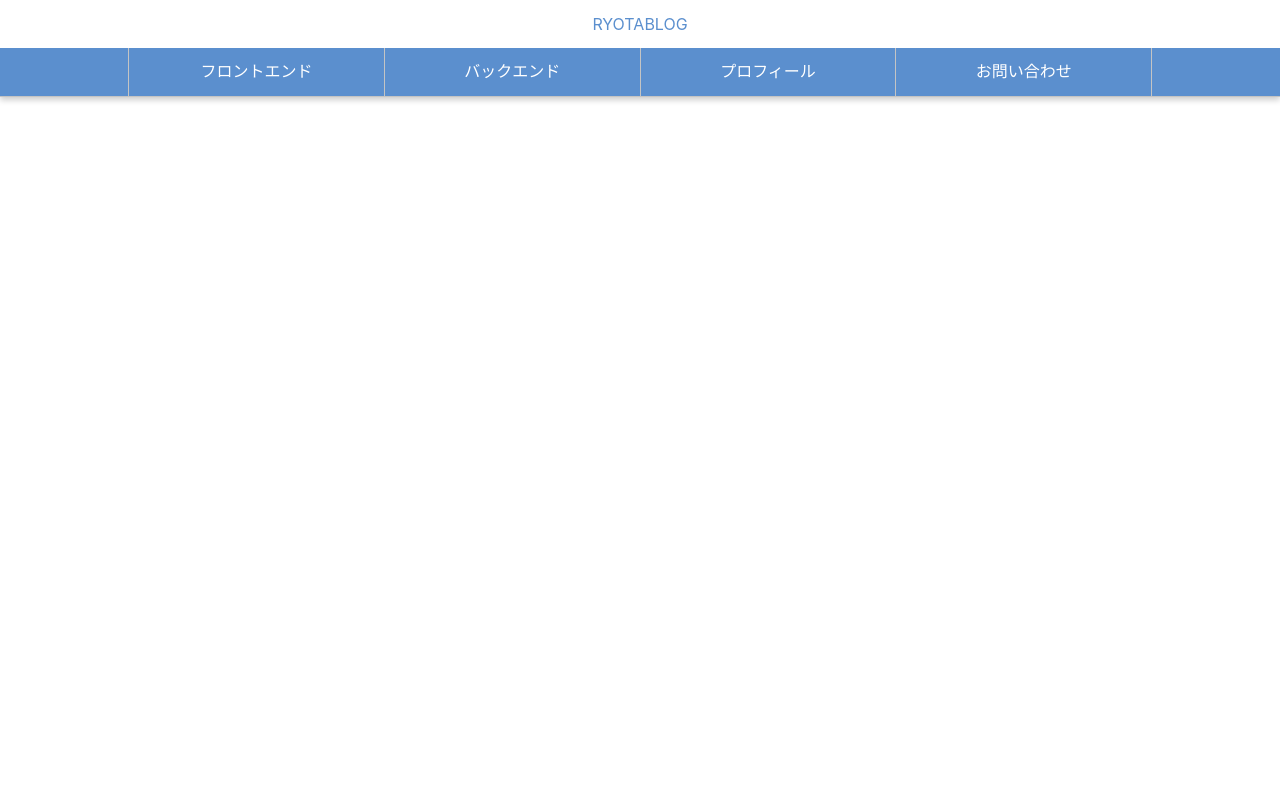
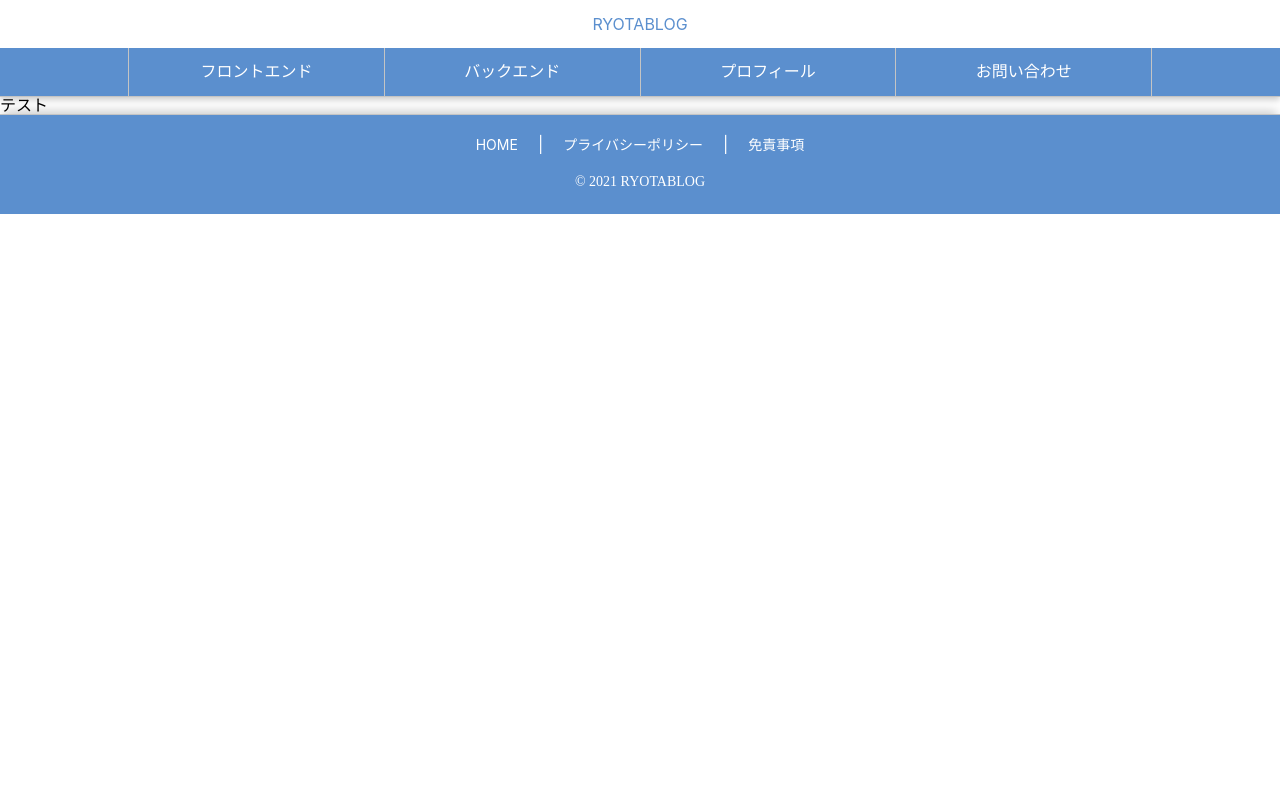
Before and after one commit to RYOTA-F/kosotu-devlog, a Next.js app: page / in a window 1280 px wide. Shown: the top 800 px of the page. Built offline with nearby package versions, Linux system fonts and the light colour scheme.

Commit message:
develop: BaseLayout 修正

```diff
--- a/src/components/organisms/BaseLayout/index.tsx
+++ b/src/components/organisms/BaseLayout/index.tsx
@@ -12,7 +12,7 @@ import styles from './styles.module.scss'
 /**
  * Props
  */
-export type TProps = {
+export type BaseLayoutProps = {
   children: React.ReactNode
 }
 
@@ -21,13 +21,13 @@ export type TProps = {
  * @param props
  * @returns
  */
-const BaseLayout: React.FC = () => {
+const BaseLayout: React.FC<BaseLayoutProps> = (props: BaseLayoutProps) => {
 
   return (
     <>
       <Header />
       <div className={styles.headerSpace} />
-      <div className={styles.dummy}></div>
+      { props.children}
       <Footer />
     </>
   )
--- a/src/components/organisms/BaseLayout/styles.module.scss
+++ b/src/components/organisms/BaseLayout/styles.module.scss
@@ -1,7 +1,3 @@
 .headerSpace {
   margin-top: 96px;
 }
-
-.dummy {
-  height: 1000px;
-}
--- a/src/components/organisms/Header/index.tsx
+++ b/src/components/organisms/Header/index.tsx
@@ -34,7 +34,6 @@ const Header: React.FC = () => {
     },
   ]
 
-
   return (
     <div className={styles.container}>
       <div className={styles.top}>
--- a/src/components/organisms/Header/styles.module.scss
+++ b/src/components/organisms/Header/styles.module.scss
@@ -13,6 +13,7 @@
   height: 48px;
   line-height: 48px;
   color: var(--c-main);
+  background-color: var(--c-text);
 }
 
 .nav_links {
--- a/src/components/templates/TopLayout/index.tsx
+++ b/src/components/templates/TopLayout/index.tsx
@@ -15,9 +15,9 @@ import BaseLayout from '@/components/organisms/BaseLayout'
  */
 const TopLayout: React.FC = () => {
   return (
-    <>
-      <BaseLayout />
-    </>
+    <BaseLayout>
+      <div>テスト</div>
+    </BaseLayout>
   )
 }
 
```
